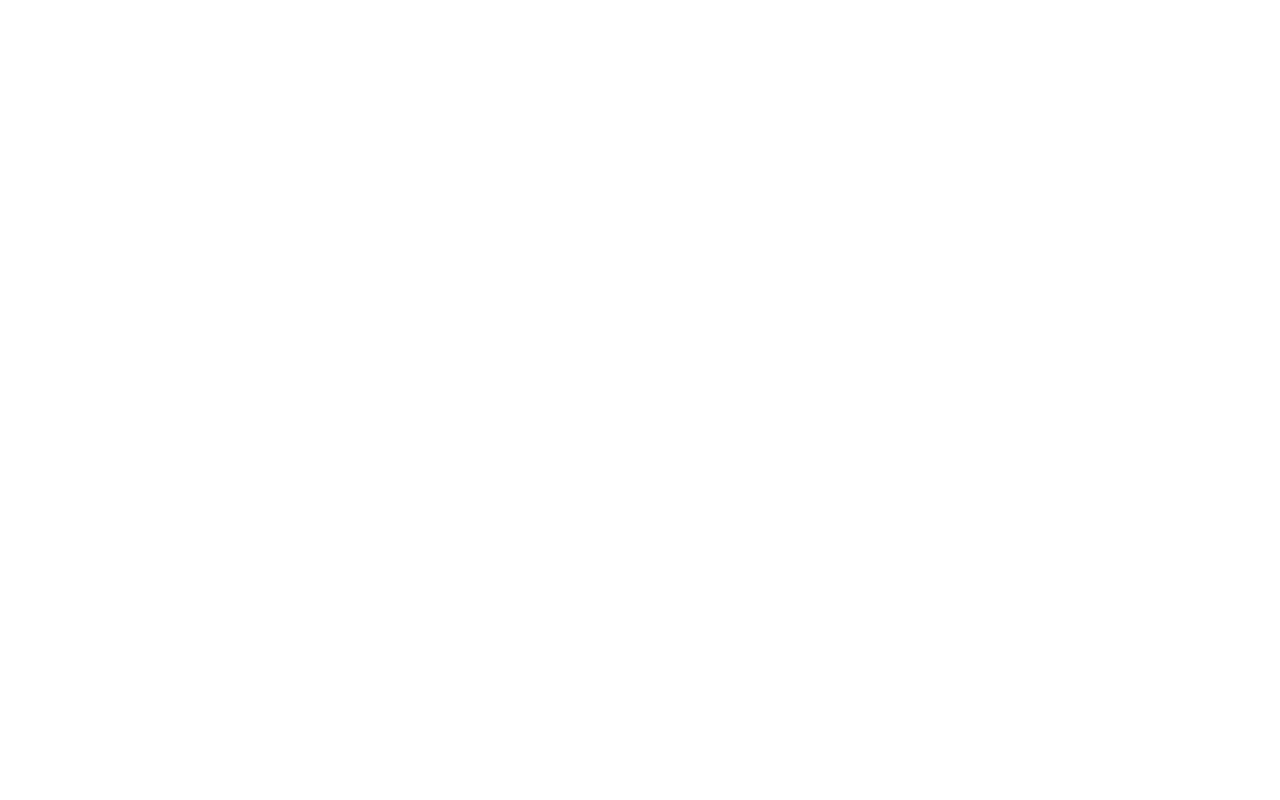
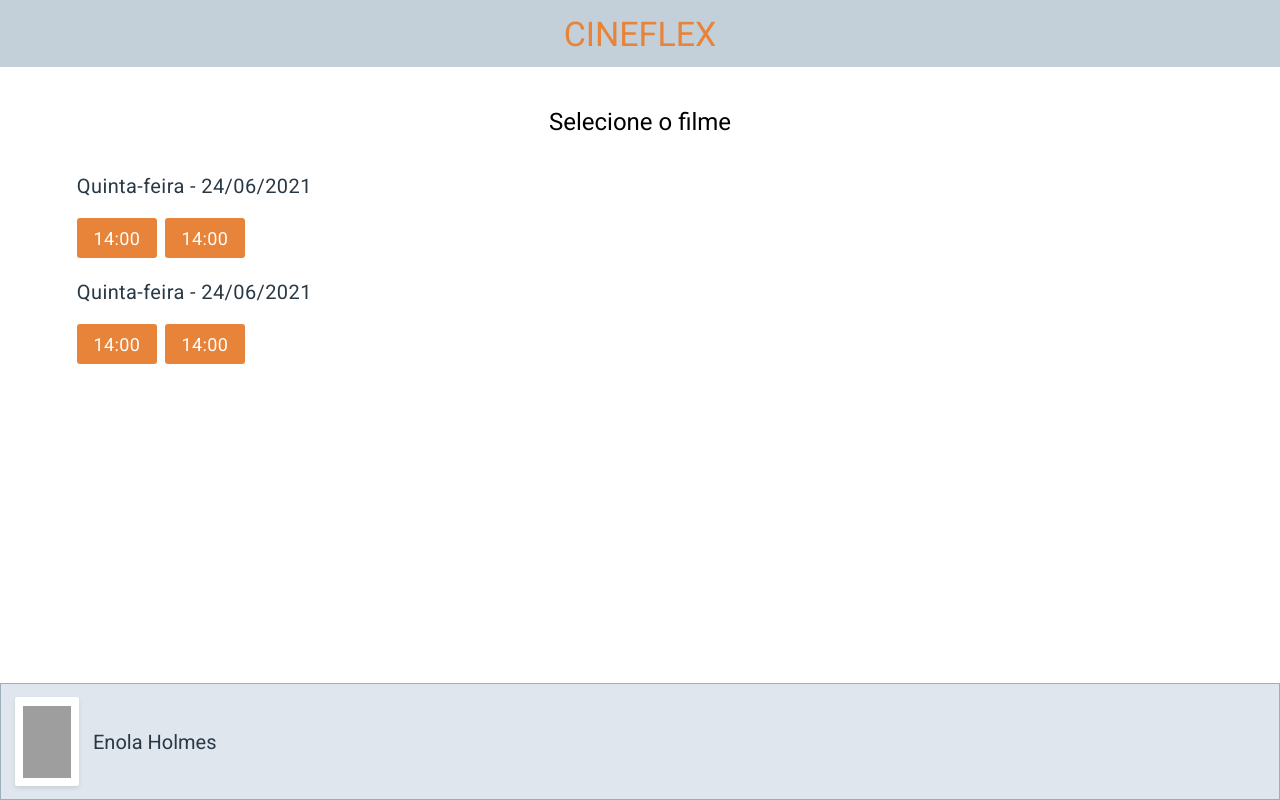
Before and after one commit to Isael-Alves/projeto9-cineflex, a React app: page / in a window 1280 px wide. Built offline with nearby package versions, Linux system fonts and the light colour scheme; grey boxes are pictures that could not be loaded.

Commit message:
layout incomplet

```diff
--- a/package.json
+++ b/package.json
@@ -5,7 +5,8 @@
   "dependencies": {
     "react": "^17.0.2",
     "react-dom": "^17.0.2",
-    "react-scripts": "^4.0.3"
+    "react-scripts": "^4.0.3",
+    "styled-components": "^5.3.5"
   },
   "scripts": {
     "start": "react-scripts start",
--- a/public/index.html
+++ b/public/index.html
@@ -3,6 +3,9 @@
   <head>
     <meta charset="utf-8" />
     <meta name="viewport" content="width=device-width, initial-scale=1" />
+    <link rel="preconnect" href="https://fonts.googleapis.com">
+<link rel="preconnect" href="https://fonts.gstatic.com" crossorigin>
+<link href="https://fonts.googleapis.com/css2?family=Roboto:ital,wght@0,100;0,300;0,400;0,500;0,700;0,900;1,100;1,300;1,400;1,500;1,700;1,900&display=swap" rel="stylesheet">
     <title>React App</title>
   </head>
   <body>
--- a/src/assets/css/style.css
+++ b/src/assets/css/style.css
@@ -0,0 +1,4 @@
+* {
+  box-sizing: border-box;
+  font-family: "Roboto", sans-serif;
+}
--- a/src/components/App.js
+++ b/src/components/App.js
@@ -1,7 +1,51 @@
-export default function App () {
+import styled from "styled-components";
+import React from "react";
+// import HomeScreen from "./HomeScreen";
+import TimeScreen from "./TimeScreen";
 
-    return (
-        <>
-        </>
-    )
+export default function App() {
+  const [phases, setPhases] = React.useState("Selecione o filme");
+
+  return (
+    <Body>
+      <Header>CINEFLEX</Header>
+      <Phase>{phases}</Phase>
+      {/* <HomeScreen /> */}
+      <TimeScreen setPhases={setPhases}/>
+    </Body>
+  );
 }
+const Body = styled.div`
+  display: flex;
+  justify-content: center;
+`;
+const Header = styled.header`
+  position: fixed;
+  width: 100%;
+  height: 67px;
+  left: 0;
+  top: 0;
+  font-weight: 400;
+  font-size: 34px;
+  line-height: 40px;
+  display: flex;
+  align-items: center;
+  justify-content: center;
+  background-color: #c3cfd9;
+
+  color: #e8833a;
+`;
+
+const Phase = styled.article`
+  position: fixed;
+  width: 100%;
+  height: 110px;
+  left: 0;
+  top: 67px;
+  font-weight: 400;
+  font-size: 24px;
+  line-height: 28px;
+  display: flex;
+  align-items: center;
+  justify-content: center;
+`;
--- /dev/null
+++ b/src/components/HomeScreen.js
@@ -0,0 +1,43 @@
+import styled from "styled-components";
+import filme from "../assets/img/image 3.svg";
+export default function HomeScreen() {
+  return (
+    <>
+      <Movielist>
+        <Movie>
+          <img src={filme} alt="" />
+        </Movie>
+        <Movie>
+          <img src={filme} alt="" />
+        </Movie>
+      </Movielist>
+    </>
+  );
+}
+
+const Movielist = styled.ul`
+  width: 88%;
+  display: flex;
+  flex-wrap: wrap;
+  margin-top: 170px;
+`;
+
+const Movie = styled.li`
+  width: 145px;
+  height: 209px;
+  margin-right: 15px;
+  margin-bottom: 11px;
+
+  display: flex;
+  align-items: center;
+  justify-content: center;
+
+  background: #ffffff;
+  box-shadow: 0px 2px 4px 2px rgba(0, 0, 0, 0.1);
+  border-radius: 3px;
+
+  img {
+    width: 129px;
+    height: 193px;
+  }
+`;
--- /dev/null
+++ b/src/components/TimeScreen.js
@@ -0,0 +1,110 @@
+import styled from "styled-components";
+import filme from "../assets/img/image 3.svg";
+// import { useState } from "react";
+export default function TimeScreen(setPhases) {
+  return (
+    <>
+      <Timelist>
+        <Sessions>
+          <h2>Quinta-feira - 24/06/2021</h2>
+          <Schedules>
+            <div>14:00</div>
+            <div>14:00</div>
+          </Schedules>
+        </Sessions>
+        <Sessions>
+          <h2>Quinta-feira - 24/06/2021</h2>
+          <Schedules>
+            <div>14:00</div>
+            <div>14:00</div>
+          </Schedules>
+        </Sessions>
+      </Timelist>
+      <Footer>
+        <div>
+          <img src={filme} alt="" />
+        </div>
+        <h3>Enola Holmes</h3>
+      </Footer>
+    </>
+  );
+}
+
+const Timelist = styled.ul`
+  margin-top: 175px;
+  width: 88%;
+`;
+
+const Sessions = styled.li`
+  margin-bottom: 23px;
+  h2 {
+    font-weight: 400;
+    font-size: 20px;
+    line-height: 23px;
+    letter-spacing: 0.02em;
+
+    color: #293845;
+  }
+`;
+
+const Schedules = styled.section`
+  display: flex;
+  margin-top: 20px;
+
+  div {
+    width: 80px;
+    height: 40px;
+    margin-right: 8px;
+
+    display: flex;
+    align-items: center;
+    justify-content: center;
+
+    font-weight: 400;
+    font-size: 18px;
+    line-height: 21px;
+    letter-spacing: 0.02em;
+    color: #ffffff;
+
+    background: #e8833a;
+    border-radius: 3px;
+  }
+`;
+
+const Footer = styled.footer`
+  position: fixed;
+  width: 100%;
+  height: 117px;
+  bottom: 0;
+  right: 0;
+  display: flex;
+  align-items: center;
+  padding: 10px 14px;
+  background-color: #dfe6ed;
+  border: 1px solid #9eadba;
+
+  div {
+    width: 64px;
+    height: 89px;
+    margin-right: 14px;
+
+    display: flex;
+    align-items: center;
+    justify-content: center;
+
+    background-color: #ffffff;
+    box-shadow: 0px 2px 4px rgba(0, 0, 0, 0.1);
+    border-radius: 2px;
+  }
+  img {
+    width: 48px;
+    height: 72px;
+  }
+  h3 {
+    font-weight: 400;
+    font-size: 20px;
+    line-height: 30px;
+
+    color: #293845;
+  }
+`;
```
Also changed, not shown: 2 other files.
